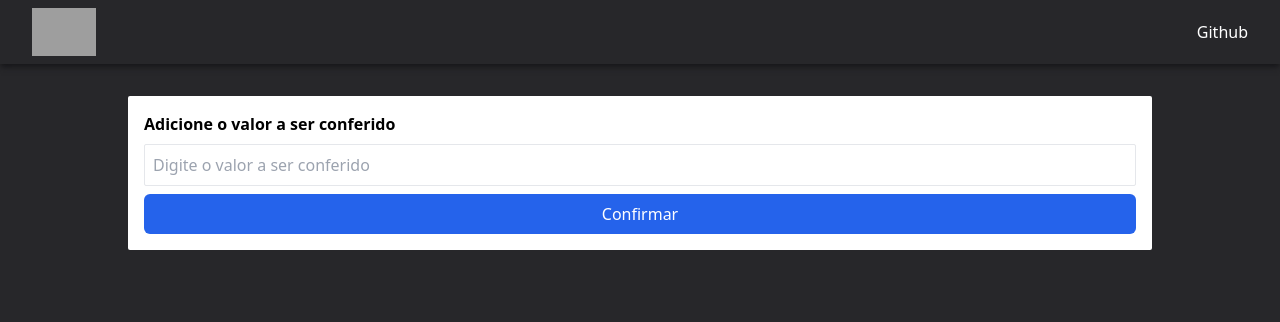
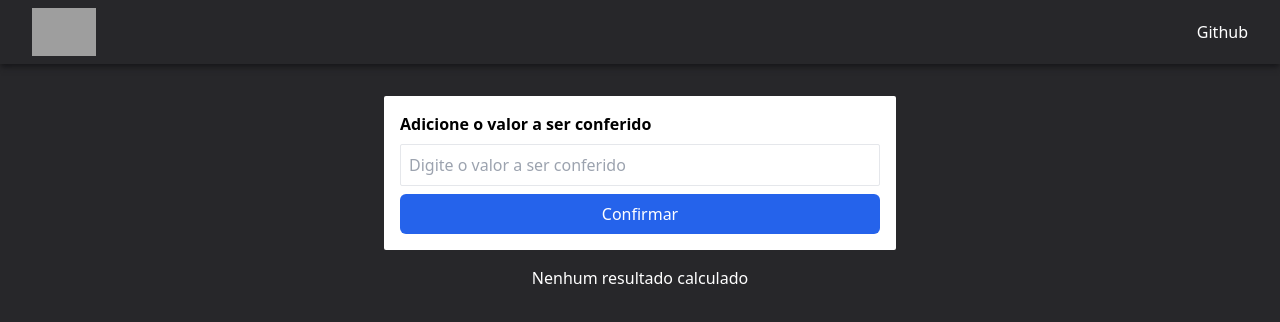
Before and after one commit to luigiremor/desafio-bridge, a React (Create React App) app in the folder frontend/: page / in a window 1280 px wide. Shown: the top 322 px of the page. Built offline with nearby package versions, Linux system fonts and the light colour scheme; grey boxes are pictures that could not be loaded.

Commit message:
Showing API call results on frontend

```diff
--- a/frontend/src/components/Forms.js
+++ b/frontend/src/components/Forms.js
@@ -10,44 +10,23 @@ export default function Forms() {
     formState: { errors }
   } = useForm()
 
-  const [output, setOutput] = useState([])
-  const [result, setResult] = useState('')
-  const [end, setEnd] = useState('')
-  const [start, setStart] = useState('')
+  const [result, setResult] = useState([])
 
   const onSubmit = data => {
+    const start = Date.now()
     let inputData = {
       inputNumber: parseInt(data.inputNumber)
     }
-    const start = Date.now()
     api.post('calculus/', inputData).then(res => {
-      // console.log(res.data.result)
-      setResult(res.data.result)
-      setEnd(Date.now())
-      // console.log((end - start) / 1000)
-      setOutput(output.concat(result))
-      console.log(output)
+      setResult({ result: res.data.result, time: (Date.now() - start) / 1000 })
     })
-
-    // concat output array with result
-
-    // setOutput(output => [
-    //   ...output,
-    //   {
-    //     inputNumber: inputData.inputNumber,
-    //     result: result,
-    //     time: (end - start) / 1000
-    //   }
-    // ])
   }
 
-  console.log(output)
-
   return (
-    <div className=" bg-white text-black rounded-sm mx-32 p-4">
+    <div className="flex flex-col mx-24  lg:mx-96 gap-4">
       <form
         onSubmit={handleSubmit(onSubmit)}
-        className="flex flex-col gap-2 justify-start "
+        className="flex flex-col gap-2 justify-start bg-white text-black rounded-sm p-4"
       >
         <label htmlFor="inputNumber" className="font-semibold">
           Adicione o valor a ser conferido
@@ -78,6 +57,22 @@ export default function Forms() {
           Confirmar
         </button>
       </form>
+      {result.result ? (
+        <div className="flex flex-col gap-2 justify-start bg-white text-black rounded-sm p-4 ">
+          <p>
+            <span className="font-semibold">Número de casos:</span>{' '}
+            {result.result} {result.result === 1 ? 'caso' : 'casos'}
+          </p>
+          <p>
+            <span className="font-semibold">Tempo de resposta:</span>{' '}
+            {result.time} segundos
+          </p>
+        </div>
+      ) : (
+        <div className="text-center">
+          <p>Nenhum resultado calculado</p>
+        </div>
+      )}
     </div>
   )
 }
```
